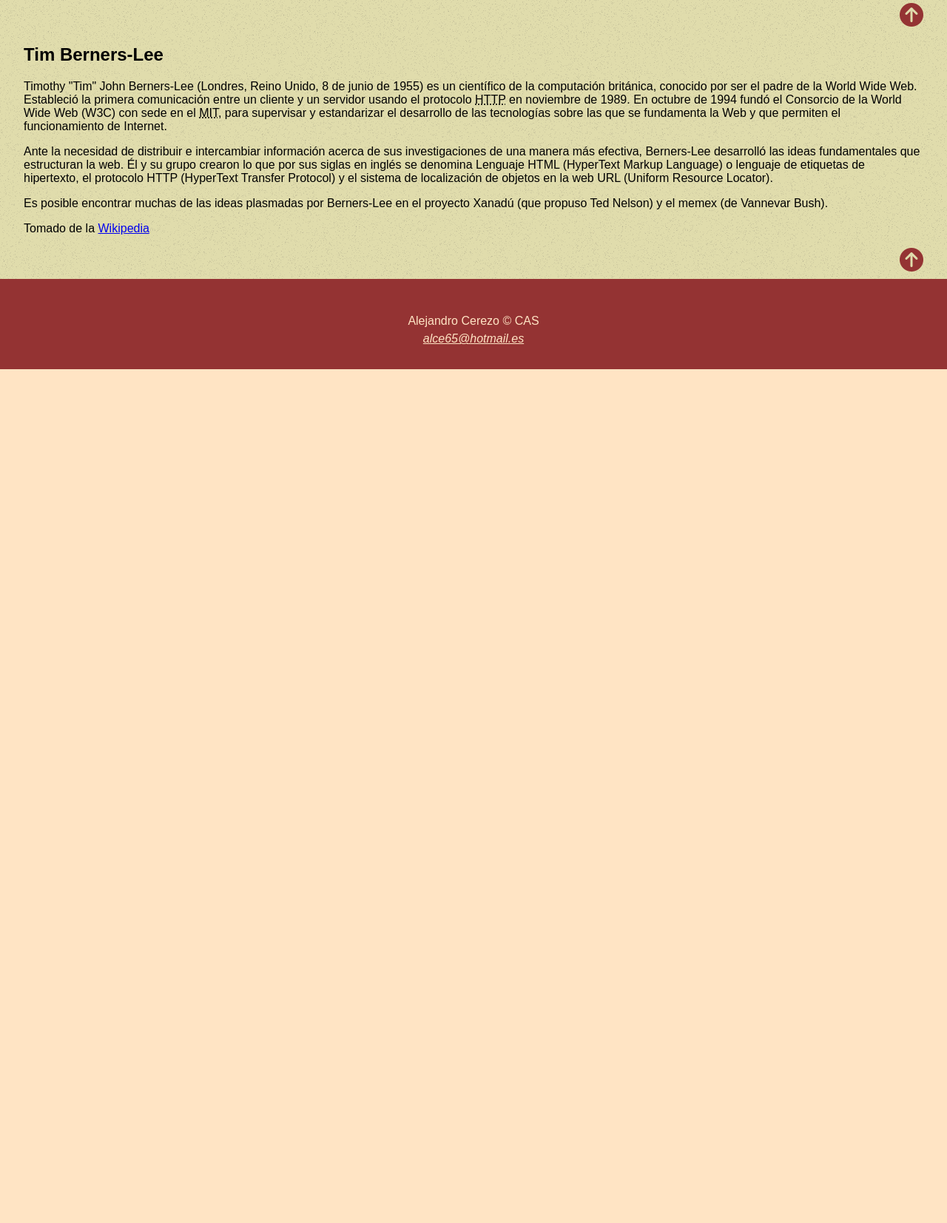
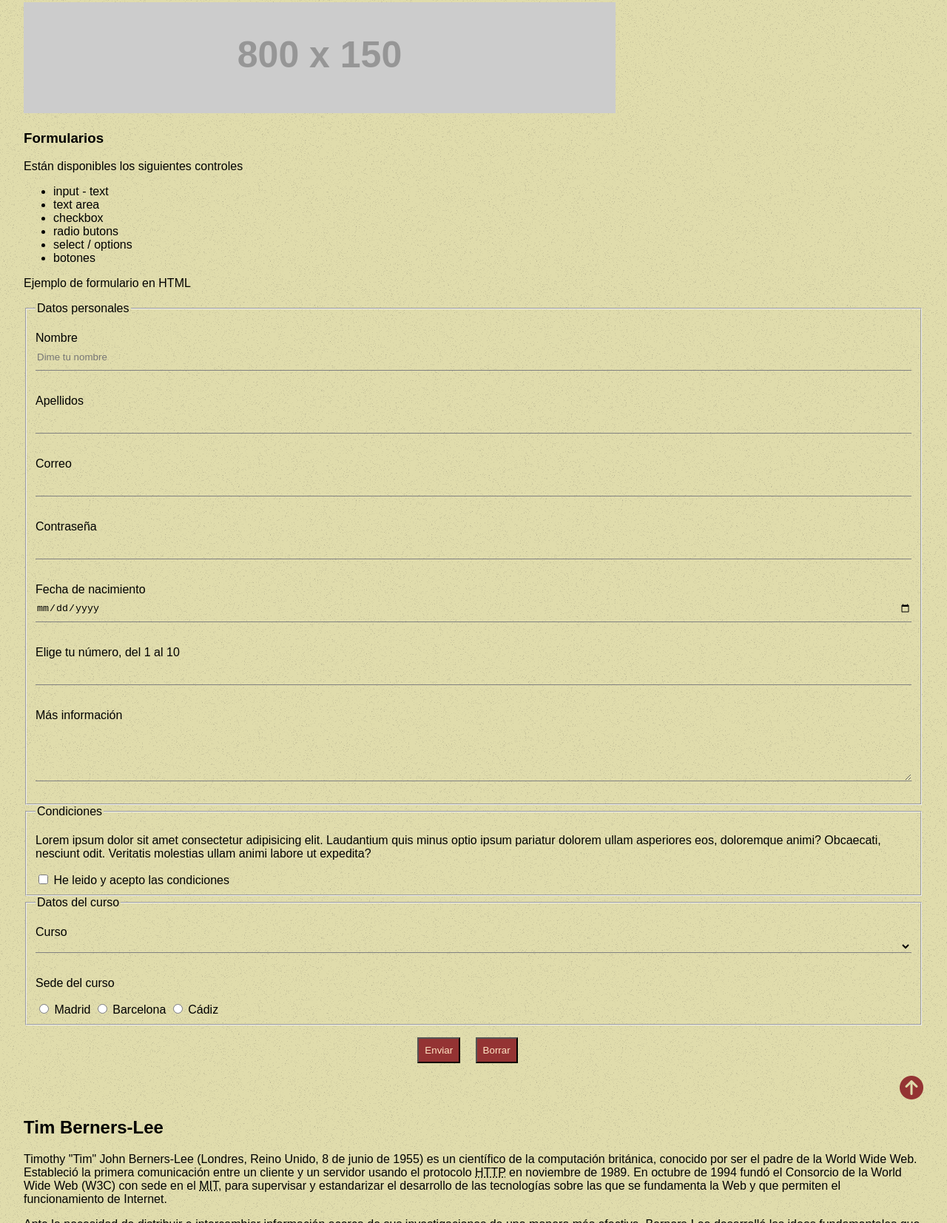
Before and after one commit to alce65-HTML-CSS/Curso_Sanidad, a plain HTML site: page 03_estructura/datos.html in a window 1280 px wide. Shown: the part 865-2518 px from the top of the page at 74% size. Before the commit the page ends 1364 px from the top, so only its background shows below. Drawn offline with Linux system fonts and the light colour scheme; placeholder pictures from the web are drawn by us; a web font is replaced by a local one.

Commit message:
Formulario inicio

```diff
--- a/03_estructura/css/style.css
+++ b/03_estructura/css/style.css
@@ -150,3 +150,32 @@ iframe {
 .nav-graf {
     width: 50%;
 }
+
+.form-control {
+    padding: 1rem 0;
+}
+
+.form-control input,
+.form-control textarea,
+.form-control select {
+    border: none;
+    background-color: inherit;
+    border-bottom: 1px solid gray;
+    width: 100%;
+}
+
+.form-control input {
+    line-height: 2rem;
+}
+
+.botones {
+    padding: 1rem 0;
+    text-align: center;
+}
+
+.botones button {
+    color: var(--color-fondo);
+    background-color: var(--color-texto-titulo);
+    padding: 0.5rem;
+    margin-right: 1rem;
+}
--- a/03_estructura/datos.html
+++ b/03_estructura/datos.html
@@ -47,6 +47,98 @@
                 <header>
                     <h2>Datos y formularios</h2>
                 </header>
+                <div>
+                    <img src="https://via.placeholder.com/800x150" alt="Imagen de prueba">
+                </div>
+                <h3>Formularios</h3>
+                <p>Están disponibles los siguientes controles</p>
+                <ul>
+                    <li>input - text</li>
+                    <li>text area</li>
+                    <li>checkbox</li>
+                    <li>radio butons</li>
+                    <li>select / options</li>
+                    <li>botones</li>
+                </ul>
+                <p>Ejemplo de formulario en HTML</p>
+                <form action="https://jsonplaceholder.typicode.com/users" method="post">
+                    <fieldset>
+                        <legend>Datos personales</legend>
+                        <div class="form-control">
+                            <label for="nombre">Nombre</label>
+                            <input type="text" name="nombre" id="nombre" placeholder="Dime tu nombre">
+                        </div>
+                        <div class="form-control">
+                            <label for="apellidos">Apellidos</label>
+                            <input type="text" name="apellidos" id="apellidos">
+                        </div>
+                        <div class="form-control">
+                            <label for="email">Correo</label>
+                            <input type="email" name="email" id="email">
+                        </div>
+                        <div class="form-control">
+                                <label for="passw">Contraseña</label>
+                                <input type="password" name="passw" id="passw">
+                            </div>
+                        <div class="form-control">
+                            <label for="nacim">Fecha de nacimiento</label>
+                            <input type="date" name="nacim" id="nacim">
+                        </div>
+                        <div class="form-control">
+                            <label for="..">Elige tu número, del 1 al 10</label>
+                            <input type="number" name=".." id=".." min="1" max="10">
+                        </div>
+                        <div class="form-control">
+                            <label for="info">Más información</label>
+                            <textarea name="info" id="info" rows="5"></textarea>
+                        </div>
+                    </fieldset>
+                    <fieldset>
+                        <legend>Condiciones</legend>
+                        <p>Lorem ipsum dolor sit amet consectetur adipisicing elit. Laudantium quis minus optio ipsum pariatur dolorem ullam asperiores eos, doloremque animi? Obcaecati, nesciunt odit. Veritatis molestias ullam animi labore ut expedita?</p>
+                        <div>
+                            <input type="checkbox" name="" id="">
+                            <label for="">He leido y acepto las condiciones</label>
+                        </div>
+                    </fieldset>
+                    <fieldset>
+                        <legend>Datos del curso</legend>
+                        <div class="form-control">
+                            <label for="curso">Curso</label>
+                            <select name="curso" id="curso">
+                                    <option value=""></option>
+                                <optgroup label="Front">
+                                    <option value="HT">HTML5 y Pug</option>
+                                    <option value="CS">CSS3 y Sass</option>
+                                    <option value="JS">JavaScript</option>
+                                </optgroup>
+                                <optgroup label="Back">
+                                    <option value="ND">NodeJS</option>
+                                    <option value="PH">PHP y Symphony</option>
+                                </optgroup>
+                            </select>
+                        </div>
+                        <div>
+                            <p>Sede del curso</p>
+                            <input type="radio" name="sede" id="mad" value="M">
+                            <label for="mad">Madrid</label>
+                            <input type="radio" name="sede" id="bar" value="B">
+                            <label for="bar">Barcelona</label>
+                            <input type="radio" name="sede" id="cad" value="C">
+                            <label for="cad">Cádiz</label>
+                        </div>
+                    </fieldset>
+                    <div class="botones">
+                        <button type="submit">Enviar</button>
+                        <button type="reset">Borrar</button>
+                    </div>
+                </form>
+
+
+
+
+
+
                 <footer>
                     <a href="#body" class="ir-inicio" title="Inicio"><i class="fas fa-arrow-circle-up"></i></a>
                 </footer>
```
